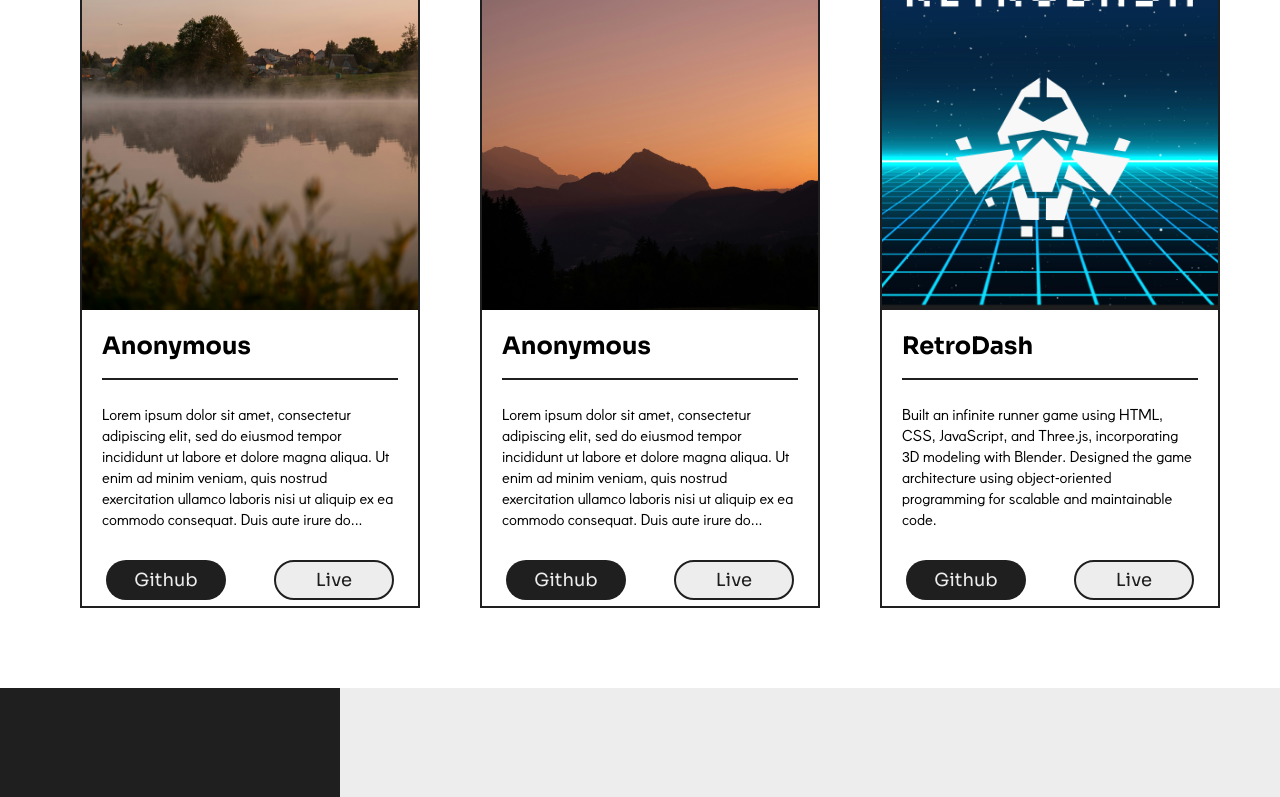
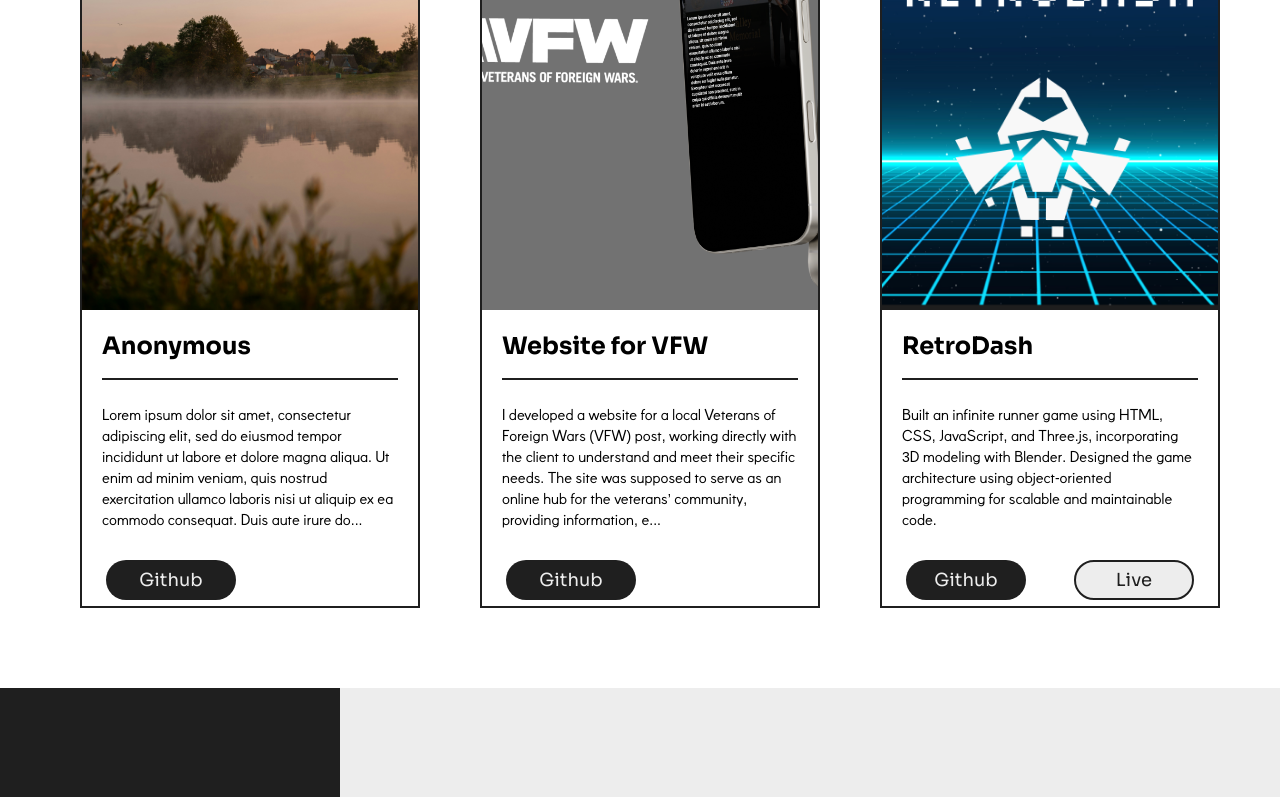
Before and after one commit to CodingMauri/Portfolio, a React (Vite) app: page / in a window 1280 px wide. Shown: the part 1138-1935 px from the top of the page. Built offline with nearby package versions, Linux system fonts and the light colour scheme.

Commit message:
added another of my projects

```diff
--- a/src/Components/Project.jsx
+++ b/src/Components/Project.jsx
@@ -2,9 +2,8 @@
 /* eslint-disable react/jsx-key */
 import ProjectCard from "./ProjectCard"
 import art from "../assets/images/art.jpg";
-import art2 from "../assets/images/art2.jpg";
+import vfw from "../assets/images/vfw.png"
 import retrodash from "../assets/images/retrodash.png"
-import art3 from "../assets/images/art3.jpg";
 import Slider from "react-slick";
 import "slick-carousel/slick/slick.css";
 import "slick-carousel/slick/slick-theme.css";
@@ -41,10 +40,10 @@ const Project = ({mobile}) => {
       img: art,
     },
     {
-      project: "Anonymous",
-      description:
-        "Lorem ipsum dolor sit amet, consectetur adipiscing elit, sed do eiusmod tempor incididunt ut labore et dolore magna aliqua. Ut enim ad minim veniam, quis nostrud exercitation ullamco laboris nisi ut aliquip ex ea commodo consequat. Duis aute irure dolor in reprehenderit in voluptate velit esse cillum dolore eu fugiat nulla pariatur.",
-      img: art2,
+      project: "Website for VFW",
+      description: "I developed a website for a local Veterans of Foreign Wars (VFW) post, working directly with the client to understand and meet their specific needs. The site was supposed to serve as an online hub for the veterans’ community, providing information, event updates, and resources. I implemented a responsive design and ensured the platform was easy to navigate, meeting both the client’s and users’ expectations.",
+      img: vfw,
+      github: "https://github.com/CodingMauri/vfwSite"
     },
     {
       project: "RetroDash",
--- a/src/Components/ProjectCard.jsx
+++ b/src/Components/ProjectCard.jsx
@@ -27,9 +27,11 @@
           <a className=" m-1 w-[130px] h-[40px]  rounded-full bg-secondary text-primary flex items-center justify-center  font-sora text-lg hover:scale-110 cursor-pointer transition-all ">
             Github
           </a>
+          {project.link &&
           <a className=" m-1 w-[130px] h-[40px]  rounded-full bg-primary border-2 border-secondary text-secondary flex items-center justify-center  font-sora text-lg hover:scale-110 cursor-pointer transition-all ">
             Live
           </a>
+          }
         </div>
       </div>
     </div>
```
Also changed, not shown: src/assets/images/vfw.png (added).
